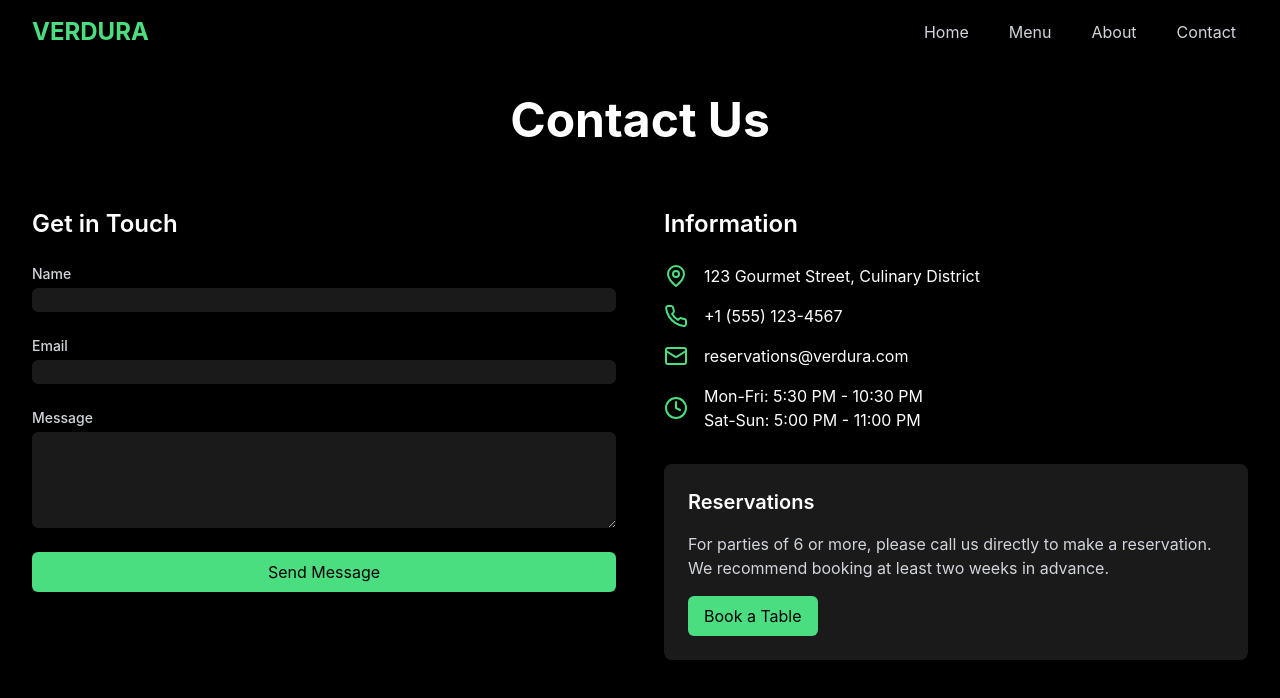
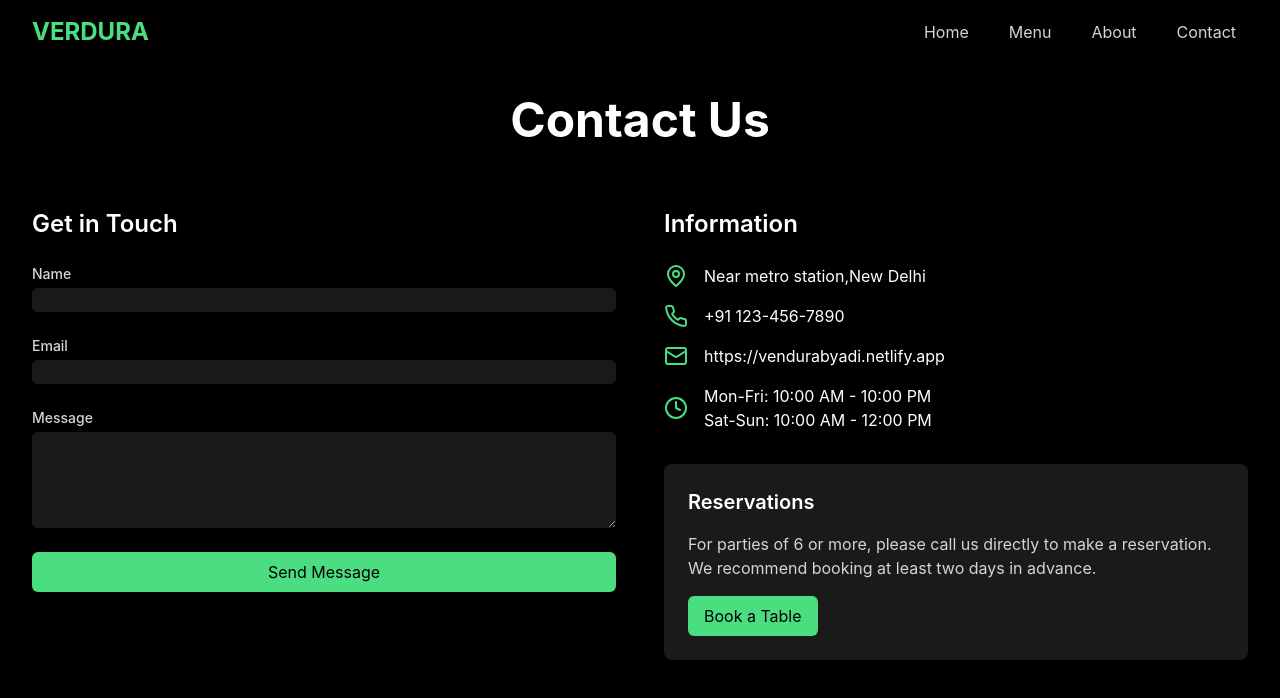
Before and after one commit to adii9410/Vendura-Restaurent-website, a React (Vite) app: page /contact in a window 1280 px wide. Shown: the top 698 px of the page. Built offline with nearby package versions, Linux system fonts and the light colour scheme.

Commit message:
Update Contact.tsx

```diff
--- a/src/pages/Contact.tsx
+++ b/src/pages/Contact.tsx
@@ -108,21 +108,21 @@ export default function Contact() {
               <div className="space-y-4">
                 <div className="flex items-center space-x-4">
                   <MapPin className="w-6 h-6 text-green-400" />
-                  <span>123 Gourmet Street, Culinary District</span>
+                  <span> Near metro station,New Delhi</span>
                 </div>
                 <div className="flex items-center space-x-4">
                   <Phone className="w-6 h-6 text-green-400" />
-                  <span>+1 (555) 123-4567</span>
+                  <span>+91 123-456-7890</span>
                 </div>
                 <div className="flex items-center space-x-4">
                   <Mail className="w-6 h-6 text-green-400" />
-                  <span>reservations@verdura.com</span>
+                  <span>https://vendurabyadi.netlify.app</span>
                 </div>
                 <div className="flex items-center space-x-4">
                   <Clock className="w-6 h-6 text-green-400" />
                   <div>
-                    <p>Mon-Fri: 5:30 PM - 10:30 PM</p>
-                    <p>Sat-Sun: 5:00 PM - 11:00 PM</p>
+                    <p>Mon-Fri: 10:00 AM - 10:00 PM</p>
+                    <p>Sat-Sun: 10:00 AM - 12:00 PM</p>
                   </div>
                 </div>
               </div>
@@ -132,7 +132,7 @@ export default function Contact() {
               <h3 className="text-xl font-semibold mb-4">Reservations</h3>
               <p className="text-gray-300 mb-4">
                 For parties of 6 or more, please call us directly to make a reservation.
-                We recommend booking at least two weeks in advance.
+                We recommend booking at least two days in advance.
               </p>
               <button
                 onClick={handleBookTable}
```
